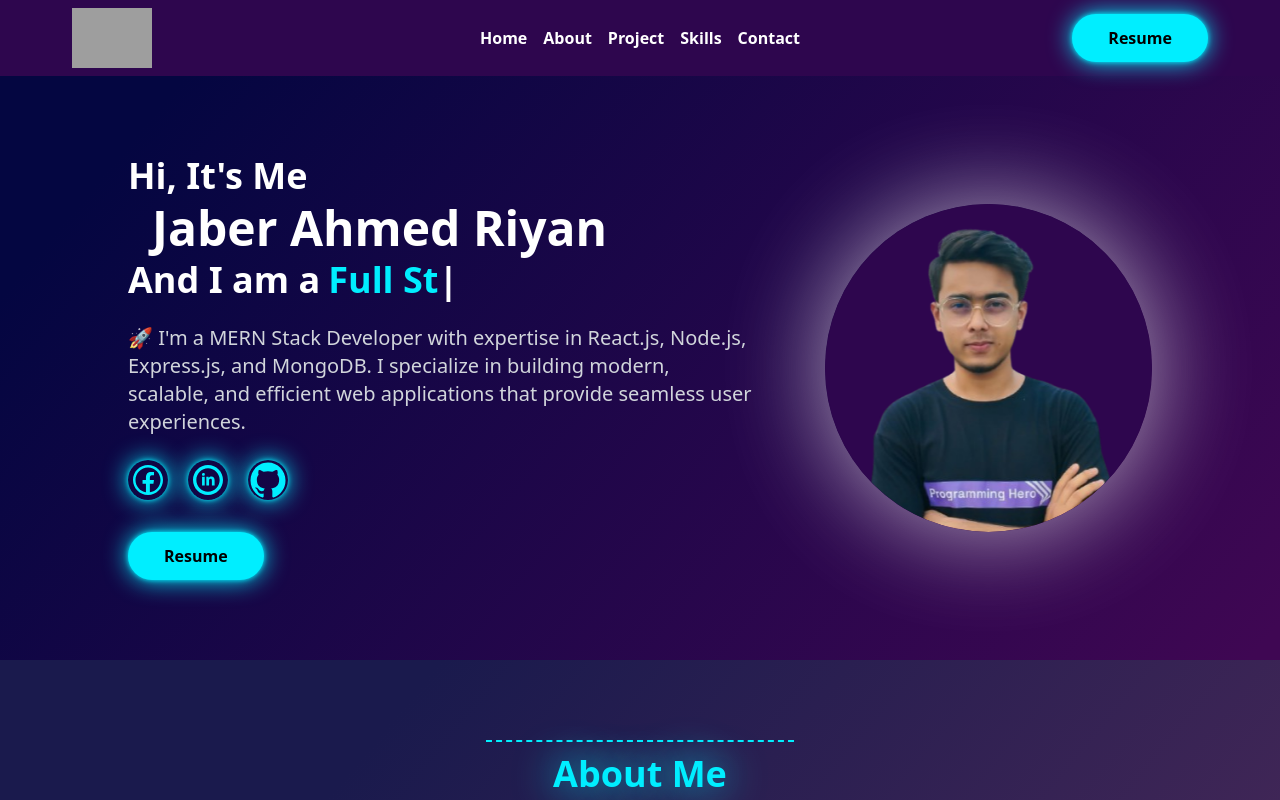
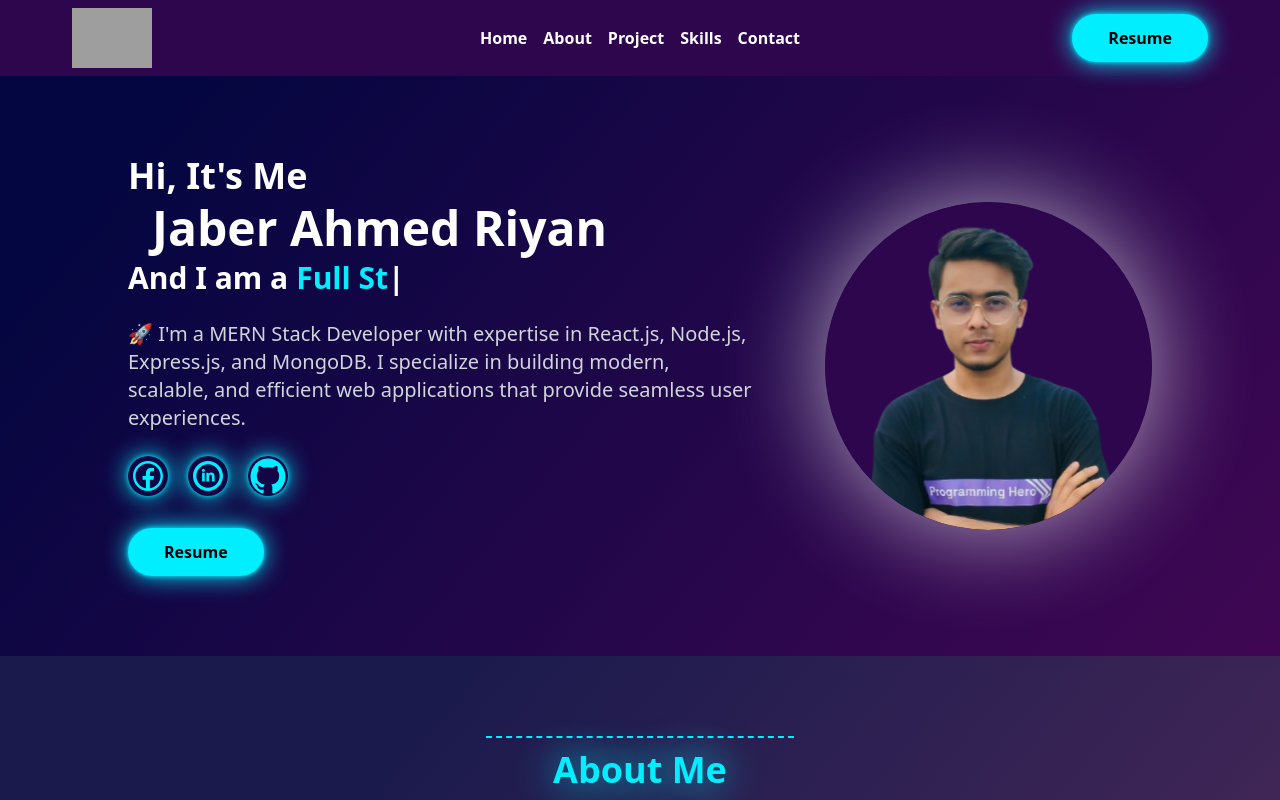
Before and after one commit to Jaber-Riyan/Portfolio, a React (Vite) app: page / in a window 1280 px wide. Shown: the top 800 px of the page. Built offline with nearby package versions, Linux system fonts and the light colour scheme; grey boxes are pictures that could not be loaded.

Commit message:
Some Changes

```diff
--- a/src/Layout/Home/Banner/Banner.jsx
+++ b/src/Layout/Home/Banner/Banner.jsx
@@ -25,8 +25,8 @@ const Banner = () => {
         <div className='md:flex-row flex-col-reverse flex gap-y-16 justify-center items-center'>
             <div className='text-white'>
                 <h3 className='md:text-4xl text-3xl font-semibold mb-2'>Hi, It's Me</h3>
-                <h1 className='md:text-5xl text-4xl ml-6 font-bold mb-2'>Jaber Ahmed Riyan</h1>
-                <h3 className='md:text-4xl text-3xl font-bold'>
+                <h1 className='md:text-5xl text-[32px] md:ml-6 ml-3 font-bold mb-2'>Jaber Ahmed Riyan</h1>
+                <h3 className='md:text-[30px] text-3xl font-bold'>
                     And I am a
                     <span className='text-[#0ef] ml-2' ref={textRef}></span></h3>
                 <div className='mb-6'>
```
